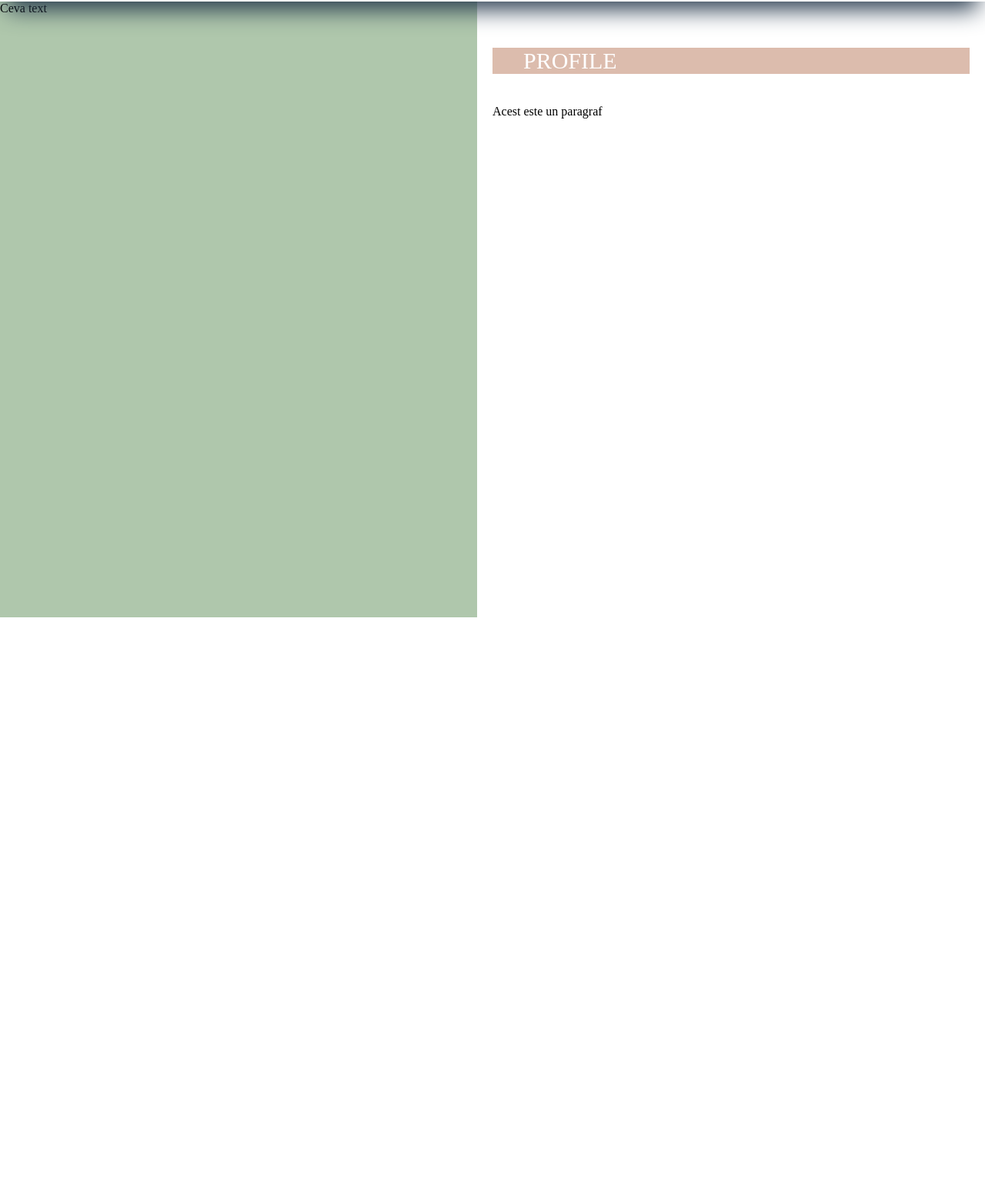
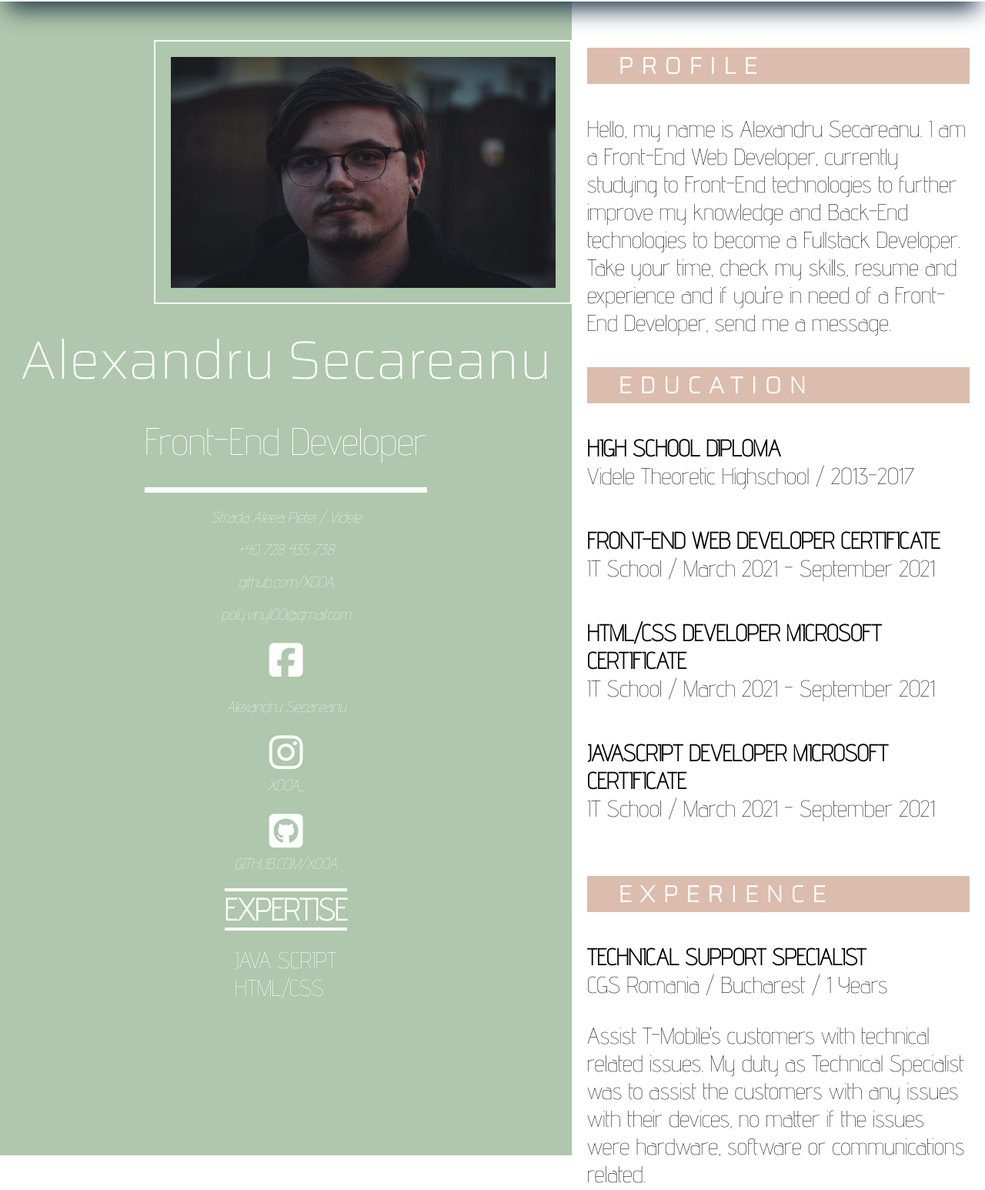
Before and after one commit to X00A/cv-presentation, a plain HTML site: page index.html in a window 1280 px wide. Shown: the part 78-1624 px from the top of the page at 77% size. Before the commit the page ends 880 px from the top, so only its background shows below. Drawn offline with Linux system fonts and the light colour scheme.

Commit message:
all done

```diff
--- a/index.html
+++ b/index.html
@@ -3,16 +3,72 @@
   <head>
     <meta name="viewport" content="width=device-width, initial-scale=1.0" />
     <link rel="stylesheet" href="./styles/style.css" />
+    <script src="https://kit.fontawesome.com/7862539028.js" crossorigin="anonymous"></script>
+    <link rel="preconnect" href="https://fonts.gstatic.com">
+<link href="https://fonts.googleapis.com/css2?family=Advent+Pro:wght@100&display=swap" rel="stylesheet">
+<link href="https://fonts.googleapis.com/css2?family=Advent+Pro:wght@100&family=Saira:wght@100&display=swap" rel="stylesheet">
+
   </head>
   <body>
       <div class="header"></div>
       <div class="container">
-          <div class="sidebar">Ceva text</div>
+          <div class="sidebar">
+            <div class="personal_picture"><img src="cv_pic.jpg" width="500px" height="300px"></div>
+          </br>
+            <div class="name">Alexandru Secareanu</div>
+            <div class="name2">Front-End Developer</div>
+            <p>Strada Aleea Pietei / Videle</p>
+            </br>
+           <p>+40 728 435 738</p>
+          </br>
+            <p>github.com/X00A</p>
+        </br>
+        <p>poly.vinyl00@gmail.com</p>
+        <span style="font-size: 50px; color: white; align-self: center; margin-top: 20px;">
+            <i class="fab fa-facebook-square"></i>
+      </span>
+    </br>
+            <p>Alexandru Secareanu</p>
+            <span style="font-size: 50px; color: white; align-self: center; margin-top: 20px;">
+        <i class="fab fa-instagram"></i>
+      </span>
+      <p>X00A_</p>
+      <span style="font-size: 50px; color: white; align-self: center; margin-top: 20px;">
+        <i class="fab fa-github-square"></i>
+      </span>
+      <p>GITHUB.COM/X00A</p>
+      <div class="exp">
+        EXPERTISE
+      </div>
+      <div class="stuff">
+        JAVA SCRIPT
+      </br>
+        HTML/CSS
+      </div>
+          </div>
           <div class="content">
-              <div class="content_title">Profile</div>
-              <div class="pargraf">Acest este un paragraf</div>
-          </div>
-      </div>
+              <div class="content_title">PROFILE</div>
+              <div class="paragraf">Hello, my name is Alexandru Secareanu. I am a Front-End Web Developer, currently studying to Front-End technologies to further improve my knowledge and Back-End technologies to become a Fullstack Developer. Take your time, check my skills, resume and experience and if you're in need of a Front-End Developer, send me a message.</div>
+          <div class="content_title">EDUCATION</div>
+            <div class="paragraf2">HIGH SCHOOL DIPLOMA</div>
+              <div class="paragraf3">Videle Theoretic Highschool / 2013-2017</div>
+              </br>
+            <div class="paragraf2">FRONT-END WEB DEVELOPER CERTIFICATE</div>
+            <div class="paragraf3">IT School / March 2021 - September 2021</div>
+            </br>
+            <div class="paragraf2">HTML/CSS DEVELOPER MICROSOFT CERTIFICATE</div>
+            <div class="paragraf3">IT School / March 2021 - September 2021</div>
+          </br>
+           <div class="paragraf2">JAVASCRIPT DEVELOPER MICROSOFT CERTIFICATE</div>
+           <div class="paragraf3">IT School / March 2021 - September 2021</div>
+           <div class="content_title">EXPERIENCE</div>
+           <div class="paragraf2">TECHNICAL SUPPORT SPECIALIST</div>
+           <div class="paragraf3">CGS Romania / Bucharest / 1 Years</div>
+           <div class="paragraf3">Assist T-Mobile's customers with technical related issues. My duty as Technical Specialist was to assist the customers with any issues with their devices, no matter if the issues were hardware, software or communications related.</div>
+           <div class="paragraf2">TECHNICAL SUPPORT SUPERVISOR</div>
+           <div class="paragraf3">CGS Romania / Bucharest / 1 Years</div>
+           <div class="paragraf3">Assist Tech Support agents with any problem or information they were in need of. Taking over calls that were in need escalation to a supervisor in order to ensure that the customer's problem will be solved as quick as possible.</div>
+        </div>
   </body>
   </body>
 </html>
--- a/styles/style.css
+++ b/styles/style.css
@@ -24,12 +24,16 @@ body {
   margin-top: 10vh;
   width: 100%;
   display: flex;
+  padding: 0px;
 }
 
 .sidebar {
   flex: 1;
-  height: 100vh;
+  height: auto;
   background-color: #afc7ac;
+  display: flex;
+  /* justify-content: center; */
+  flex-direction: column;
 }
 
 .content {
@@ -37,6 +41,8 @@ body {
   height: 100vh;
   background-color: white;
   padding: 20px;
+  display: flex;
+  flex-direction: column;
 }
 
 .content_title {
@@ -49,9 +55,84 @@ body {
   font-size: 30px;
   margin-top: 40px;
   margin-bottom: 40px;
+  font-family: "Saira", sans-serif;
+  letter-spacing: 10px;
+  font-weight: bold;
 }
 
 .paragraf {
-  color: #979191;
-  font-size: 16px;
+  color: black;
+  font-size: 30px;
+  font-family: "Advent Pro", sans-serif;
 }
+
+.paragraf3 {
+  color: black;
+  font-size: 30px;
+  font-family: "Advent Pro", sans-serif;
+  margin-bottom: 30px;
+}
+
+.paragraf2 {
+  color: black;
+  font-size: 30px;
+  font-family: "Advent Pro", sans-serif;
+  font-weight: bold;
+}
+
+.personal_picture {
+  height: 343px;
+  width: 543px;
+  margin-left: 200px;
+  margin-top: 50px;
+  padding: 20px;
+  border: solid 2px white;
+}
+
+.name {
+  font-family: "Saira", sans-serif;
+  font-size: 70px;
+  align-self: center;
+  color: white;
+}
+
+.name2 {
+  font-family: "Advent Pro", sans-serif;
+  font-size: 50px;
+  align-self: center;
+  color: white;
+  border-bottom: 7px white solid;
+  padding-bottom: 30px;
+  margin: 20px;
+}
+
+.exp {
+  font-family: "Advent Pro", sans-serif;
+  font-weight: bold;
+  font-size: 40px;
+  color: white;
+  align-self: center;
+  margin-top: 20px;
+  border-bottom: white 4px solid;
+  border-top: white 4px solid;
+}
+
+.stuff {
+  color: white;
+  font-family: "Advent Pro", sans-serif;
+  font-size: 30px;
+  align-self: center;
+  margin: 0px;
+  margin-top: 20px;
+  margin-bottom: 200px;
+}
+
+p {
+  color: white;
+  font-family: "Advent Pro", sans-serif;
+  font-size: 20px;
+  align-self: center;
+  margin: 0px;
+  font-style: italic;
+  font-weight: lighter;
+}
```
